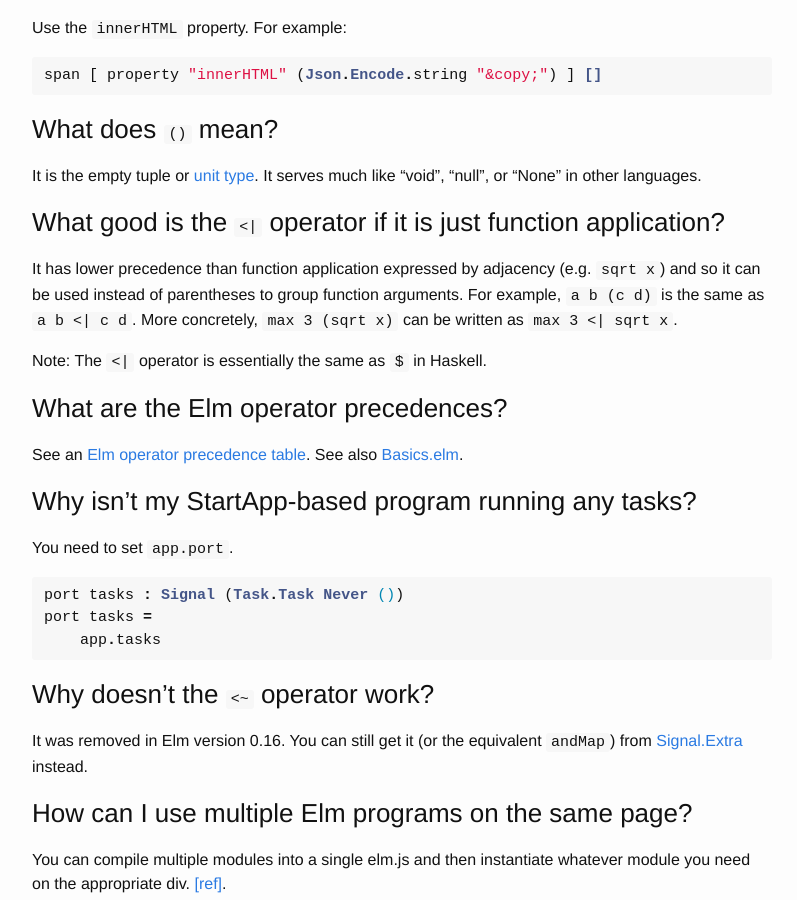
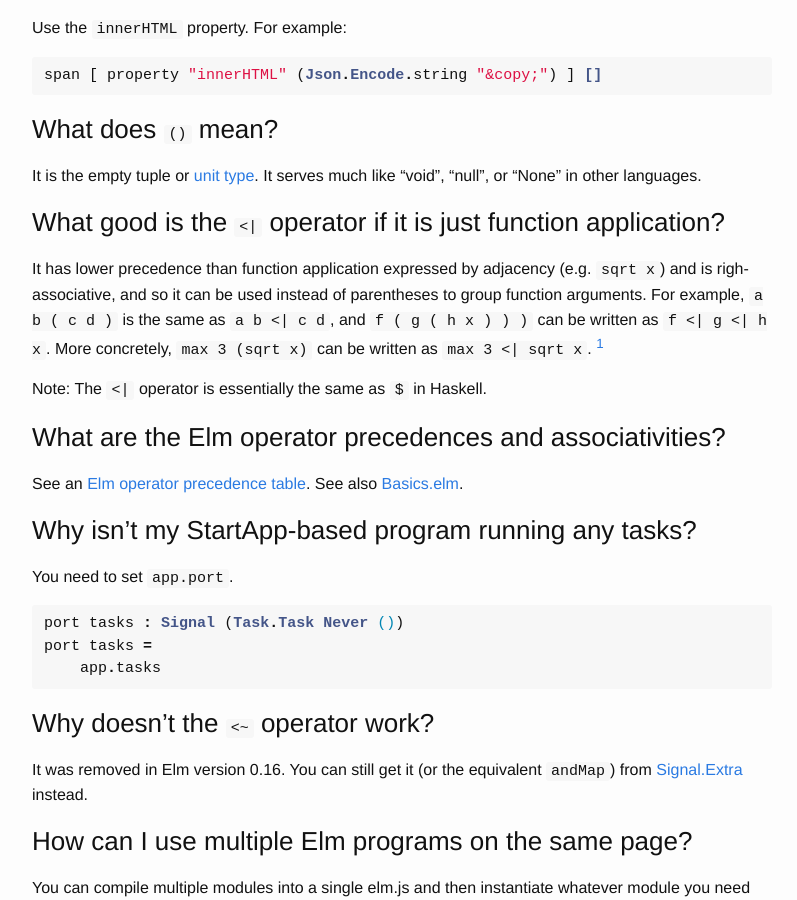
Before and after one commit to gunnarahlberg/elm-faq, a Jekyll site: the page built from index.md, in a window 1280 px wide and 900 px high, scrolled down 1788 px. Shown: the whole window, without its empty margins (238-1035 px from the left). Built offline with Jekyll 4.4.1, drawn with Linux system fonts in a browser that asks for light colours; some of the changed text lies outside the part shown.

Commit message:
Expand on purpose of <| operator.

```diff
--- a/index.md
+++ b/index.md
@@ -71,11 +71,11 @@ It is the empty tuple or [unit type](https://en.wikipedia.org/wiki/Unit_type). I
 
 ### What good is the `<|` operator if it is just function application?
 
-It has lower precedence than function application expressed by adjacency (e.g. `sqrt x`) and so it can be used instead of parentheses to group function arguments. For example, `a b (c d)` is the same as `a b <| c d`.  More concretely, `max 3 (sqrt x)` can be written as `max 3 <| sqrt x`.
+It has lower precedence than function application expressed by adjacency (e.g. `sqrt x`) and is righ-associative, and so it can be used instead of parentheses to group function arguments. For example, `a b ( c d )` is the same as `a b <| c d`, and `f ( g ( h x ) ) )` can be written as `f <| g <| h x`.  More concretely, `max 3 (sqrt x)` can be written as `max 3 <| sqrt x`. [^application]
 
 Note: The `<|` operator is essentially the same as `$` in Haskell.
 
-### What are the Elm operator precedences?
+### What are the Elm operator precedences and associativities?
 
 See an [Elm operator precedence table](operators.html).
 See also [Basics.elm](https://github.com/elm-lang/core/blob/master/src/Basics.elm).
@@ -188,3 +188,7 @@ The [json-to-elm](https://github.com/eeue56/json-to-elm) tool is a Python script
 There are additional Json parsing tools in the [elm-json-extra](http://package.elm-lang.org/packages/circuithub/elm-json-extra/latest/Json-Decode-Extra) package.
 
 The [Elm Json Decode interpreter](http://simonh1000.github.io/decoder/) is an online tool allowing you to experiment with decoders and test them in a simple context.
+
+## Footnotes
+
+[^application]: Function application and the `<|` operator are discussed at some length [here](https://groups.google.com/d/msg/elm-discuss/-PLj_eamKVQ/Zzo7iNx2FgAJ).
--- a/operators.html
+++ b/operators.html
@@ -65,7 +65,10 @@ layout: default
 <br>
 <p>
   The above lists the core infix operators in descending order of precedence.
-  Function application (by adjacency) is higher priority than all operators.
+</p>
+<p>
+  Function application (by adjacency) is higher priority than all operators and
+  is left-associative:<br> <code>f g h x</code> is interpreted as <code>((f g) h) x</code>.
 </p>
 <p name="nonassoc">
   *
```
